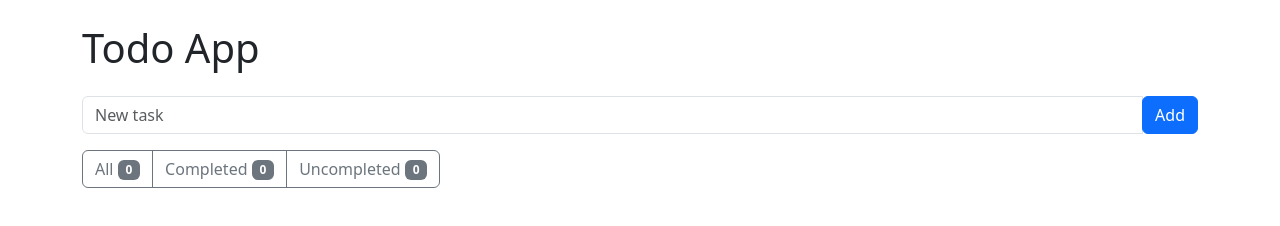
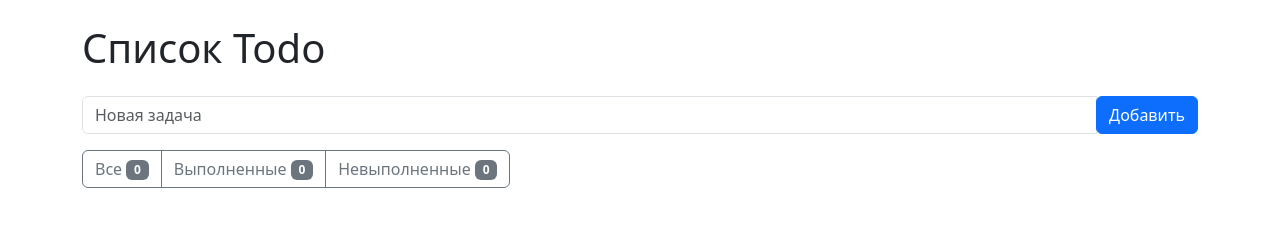
Before and after one commit to rustam-1108d/test-task-todo-list, a website: page index.html in a window 1280 px wide. Drawn offline with nearby package versions, Linux system fonts and the light colour scheme.

Commit message:
fix text

```diff
--- a/index.html
+++ b/index.html
@@ -3,23 +3,23 @@
 <head>
     <meta charset="UTF-8">
     <meta name="viewport" content="width=device-width, initial-scale=1">
-    <title>Todo App</title>
+    <title>Список Todo</title>
     <link href="https://cdn.jsdelivr.net/npm/bootstrap@5.3.3/dist/css/bootstrap.min.css" rel="stylesheet" integrity="sha384-QWTKZyjpPEjISv5WaRU9OFeRpok6YctnYmDr5pNlyT2bRjXh0JMhjY6hW+ALEwIH" crossorigin="anonymous">
     <link rel="stylesheet" href="styles/styles.css">
 </head>
 <body>
     <div class="container">
-        <h1 class="my-4">Todo App</h1>
+        <h1 class="my-4">Список Todo</h1>
         <div class="input-group mb-3">
-            <input type="text" id="newTodo" class="form-control" placeholder="New task" maxlength="50">
+            <input type="text" id="newTodo" class="form-control" placeholder="Новая задача" maxlength="50">
             <div class="input-group-append">
-                <button class="btn btn-primary" id="addTodo">Add</button>
+                <button class="btn btn-primary" id="addTodo">Добавить</button>
             </div>
         </div>
         <div class="btn-group mb-3">
-            <button class="btn btn-outline-secondary" id="filterAll">All <span id="allCount" class="badge text-bg-secondary">0</span></button>
-            <button class="btn btn-outline-secondary" id="filterCompleted">Completed <span id="completedCount" class="badge text-bg-secondary">0</span></button>
-            <button class="btn btn-outline-secondary" id="filterUncompleted">Uncompleted <span id="uncompletedCount" class="badge text-bg-secondary">0</span></button>
+            <button class="btn btn-outline-secondary" id="filterAll">Все <span id="allCount" class="badge text-bg-secondary">0</span></button>
+            <button class="btn btn-outline-secondary" id="filterCompleted">Выполненные <span id="completedCount" class="badge text-bg-secondary">0</span></button>
+            <button class="btn btn-outline-secondary" id="filterUncompleted">Невыполненные <span id="uncompletedCount" class="badge text-bg-secondary">0</span></button>
         </div>
         <ul class="list-group" id="todoList"></ul>
     </div>
--- a/scripts/scripts.js
+++ b/scripts/scripts.js
@@ -40,9 +40,9 @@ document.addEventListener('DOMContentLoaded', () => {
     filteredTodos.forEach((todo) => {
       const index = todos.indexOf(todo);
       const li = document.createElement('li');
-      li.className = `list-group-item d-flex justify-content-between align-items-center ${todo.completed ? 'completed' : ''}`;
+      li.className = 'list-group-item d-flex justify-content-between align-items-center';
       li.innerHTML = `
-                <span class="todo-text" data-index="${index}">${todo.text}</span>
+                <span class="todo-text ${todo.completed ? 'completed' : ''}" data-index="${index}">${todo.text}</span>
                 <button class="btn btn-danger btn-sm delete-button" data-index="${index}">Delete</button>
             `;
       todoList.appendChild(li);
```
